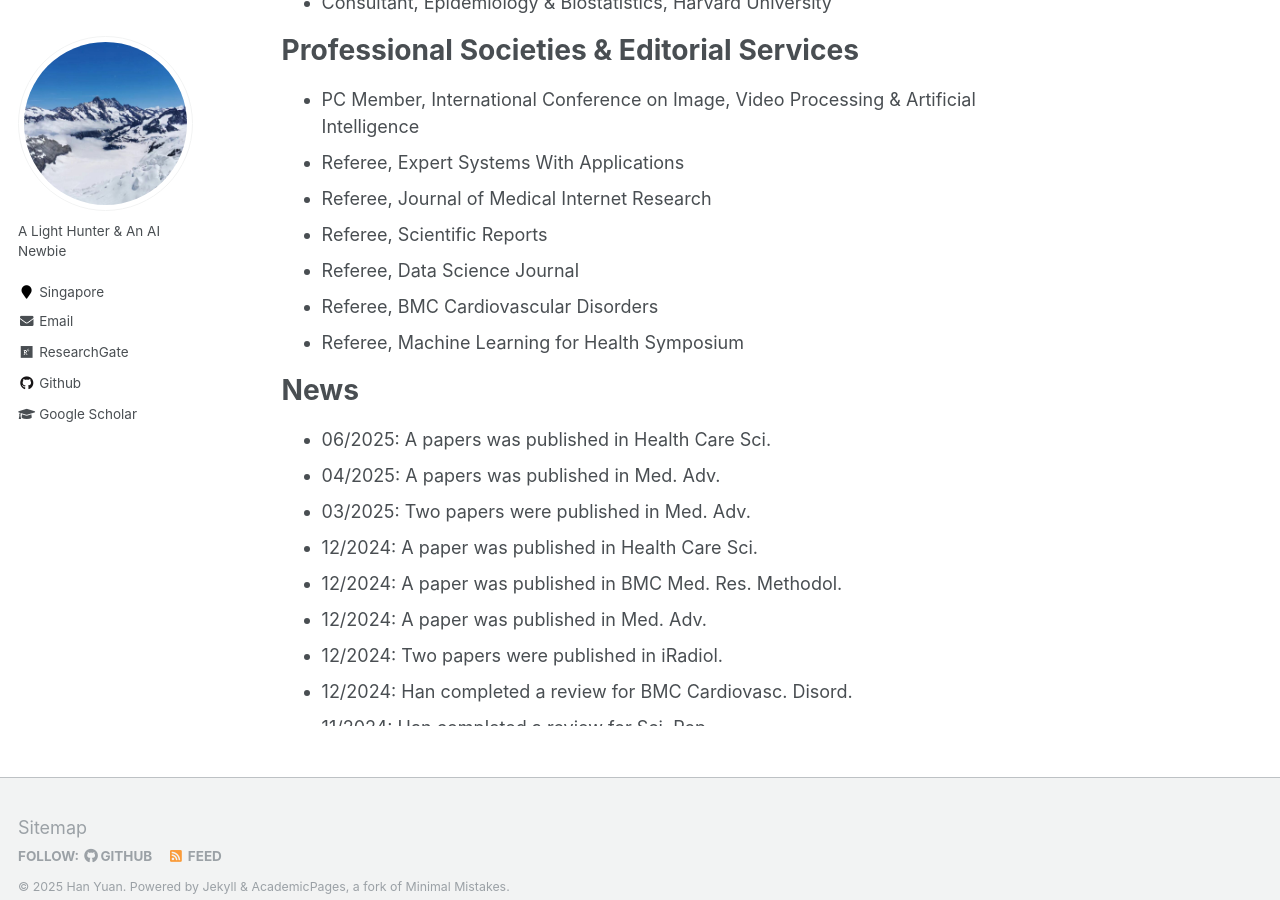
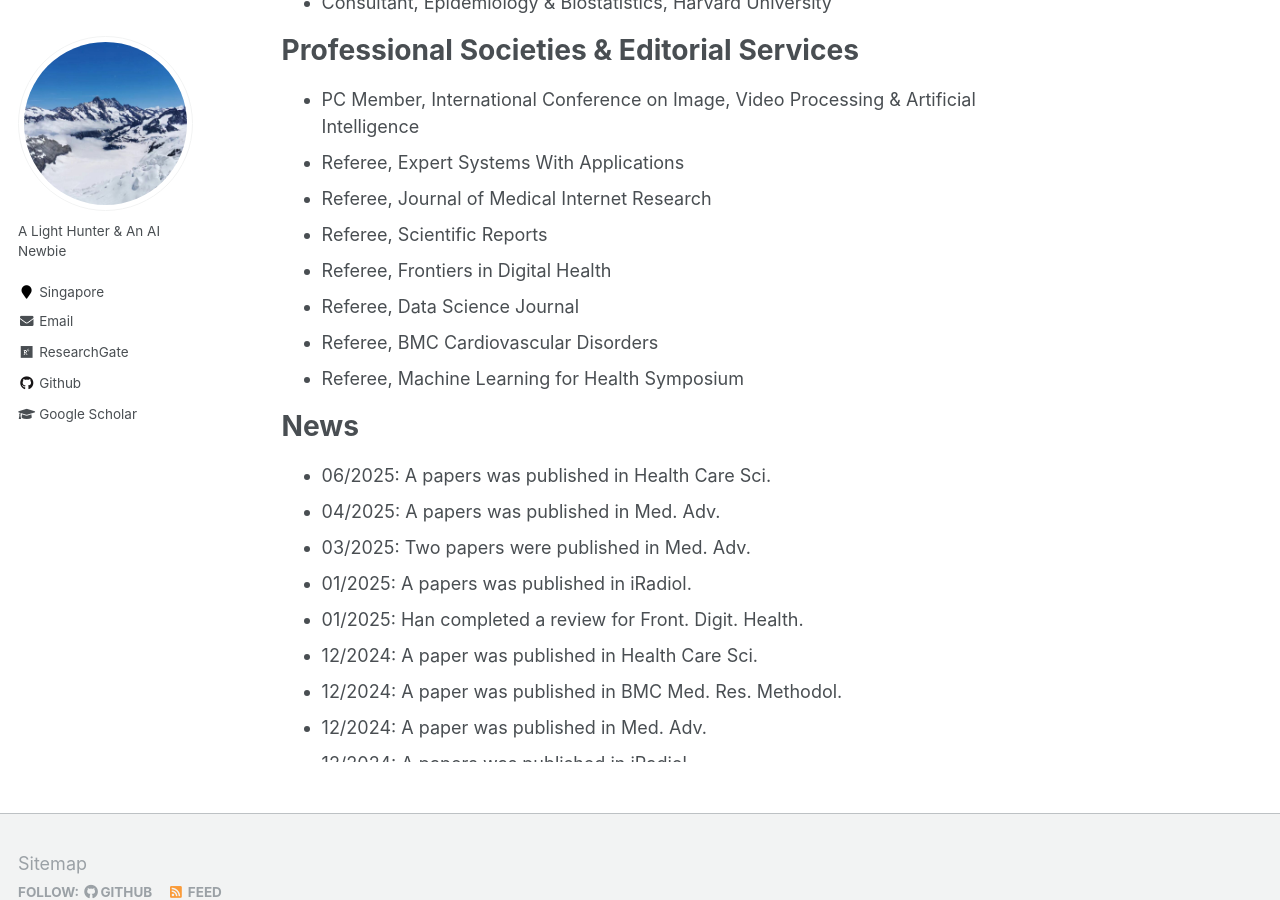
Before and after one commit to Han-Yuan-Med/Han-Yuan-Med.github.io, a Jekyll site: the page built from _pages/about.md, in a window 1280 px wide and 900 px high, scrolled down 905 px. Built offline with Jekyll 4.4.1, drawn with Linux system fonts in a browser that asks for light colours.

Commit message:
Update about.md

```diff
--- a/_pages/about.md
+++ b/_pages/about.md
@@ -26,6 +26,7 @@ Thank you for visiting my academic website. I invite you to explore the [publica
 * Referee, Expert Systems With Applications
 * Referee, Journal of Medical Internet Research
 * Referee, Scientific Reports
+* Referee, Frontiers in Digital Health
 * Referee, Data Science Journal
 * Referee, BMC Cardiovascular Disorders
 * Referee, Machine Learning for Health Symposium
@@ -35,10 +36,12 @@ Thank you for visiting my academic website. I invite you to explore the [publica
   <li>06/2025: A papers was published in Health Care Sci.</li>
   <li>04/2025: A papers was published in Med. Adv.</li>
   <li>03/2025: Two papers were published in Med. Adv.</li>
+  <li>01/2025: A papers was published in iRadiol.</li>
+  <li>01/2025: Han completed a review for Front. Digit. Health.</li>
   <li>12/2024: A paper was published in Health Care Sci.</li>
   <li>12/2024: A paper was published in BMC Med. Res. Methodol.</li>
   <li>12/2024: A paper was published in Med. Adv.</li>
-  <li>12/2024: Two papers were published in iRadiol.</li>
+  <li>12/2024: A papers was published in iRadiol.</li>
   <li>12/2024: Han completed a review for BMC Cardiovasc. Disord.</li>
   <li>11/2024: Han completed a review for Sci. Rep.</li>
   <li>11/2024: Han completed a review for J. Med. Internet Res.</li>
```
